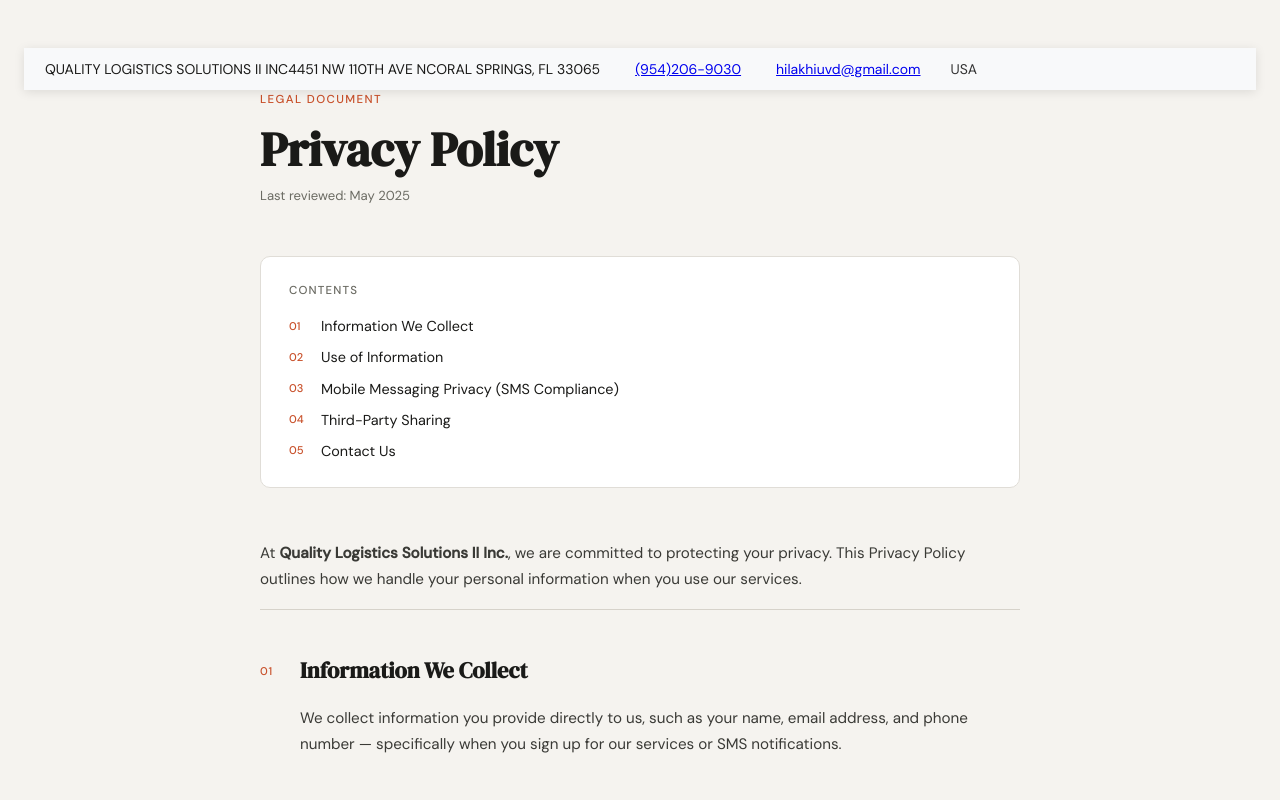
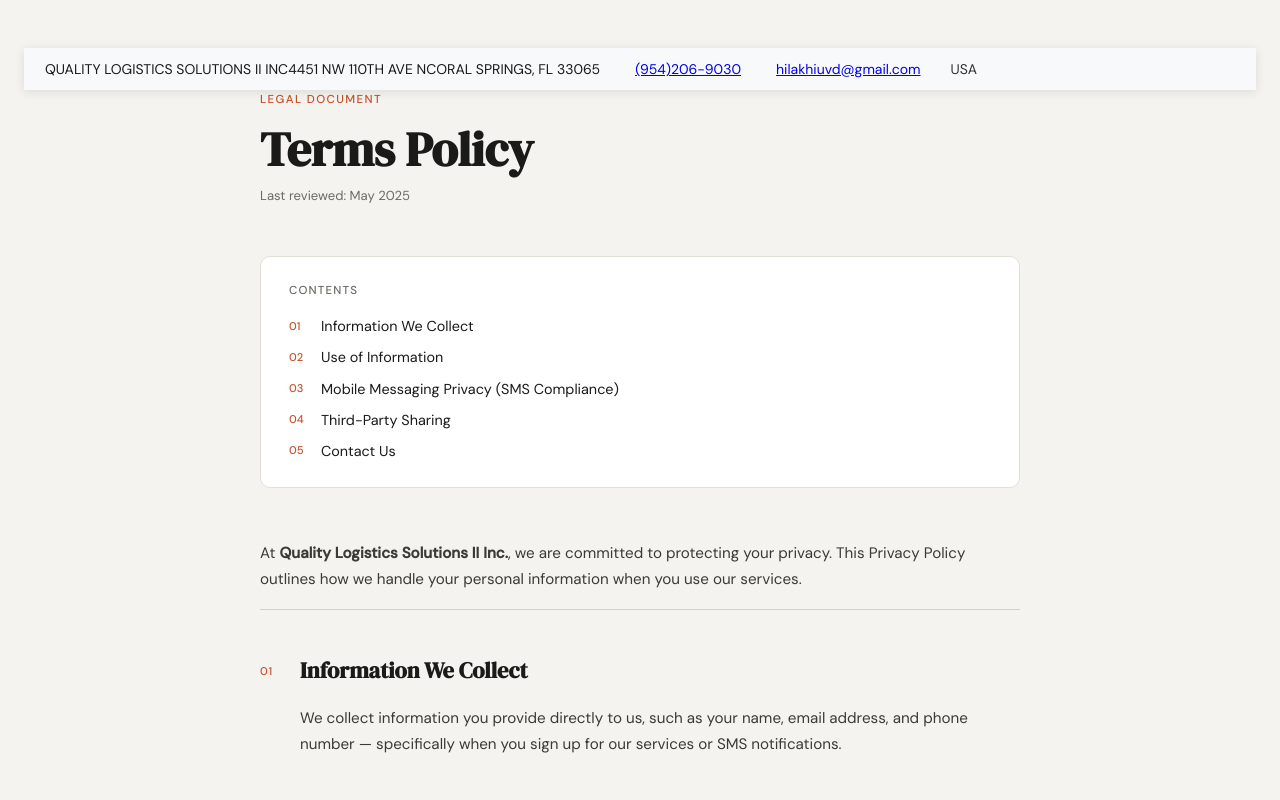
Before and after one commit to razashozab44/envirologisticsllc, a plain HTML site: page terms-policy.html in a window 1280 px wide. Shown: the top 800 px of the page. Drawn offline with nearby package versions, Linux system fonts and the light colour scheme.

Commit message:
Update terms-policy.html

```diff
--- a/terms-policy.html
+++ b/terms-policy.html
@@ -342,7 +342,7 @@
     <!-- Page Title -->
     <div class="page-title-block">
       <p class="eyebrow">Legal Document</p>
-      <h1>Privacy Policy</h1>
+      <h1>Terms Policy</h1>
       <p class="updated">Last reviewed: May 2025</p>
     </div>
 
```
